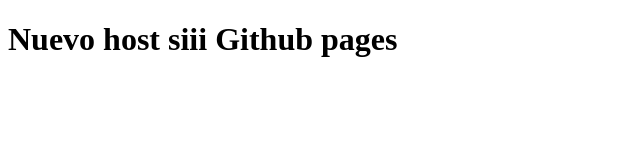
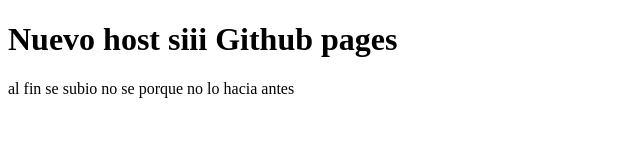
Before and after one commit to erickd06/dimensionflexible3, a plain HTML site: page index.html in a window 1280 px wide. Shown: the whole page, without its empty margins (0-640 px from the left). Drawn offline with Linux system fonts and the light colour scheme.

Commit message:
Update index.html

```diff
--- a/index.html
+++ b/index.html
@@ -2,9 +2,10 @@
 <html>
 <head>
  <meta charset="utf-8">
- <title>milibroweb</title>
+ <title>Mi libro web</title>
  </head>
 <body>
 <h1>Nuevo host siii Github pages</h1>
+ <p>al fin se subio no se porque no lo hacia antes<p>
 </body>
 </html>
```
